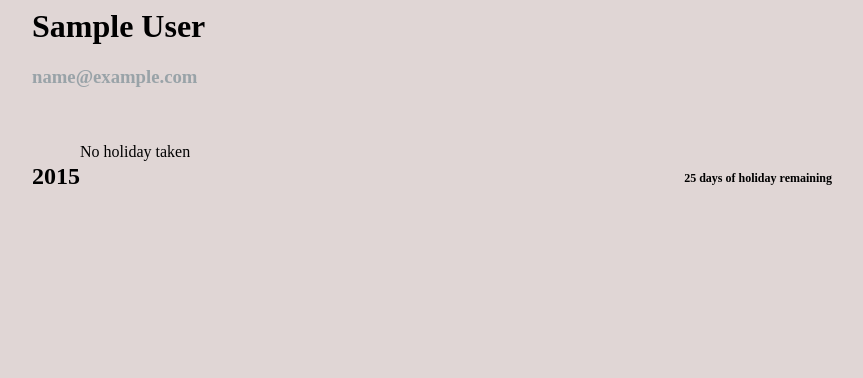
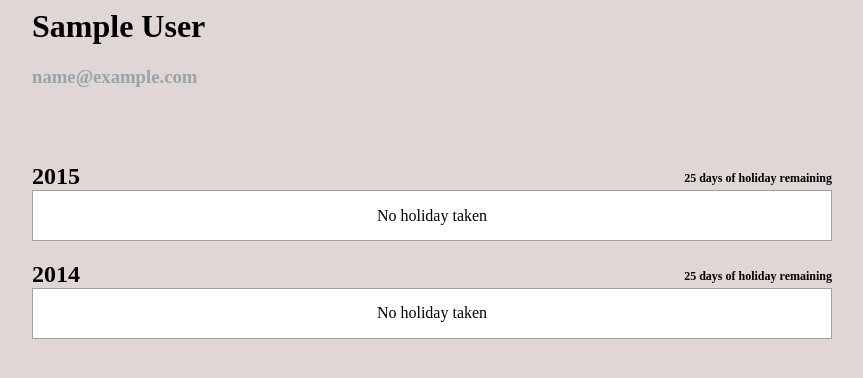
Before and after one commit to matt-leach/django-holidays, a Django app: page / in a window 1280 px wide. Shown: the top 378 px of the page, without its empty margins (208-1071 px from the left). Run offline with Django 3.2, Linux system fonts and the light colour scheme; the visitor is signed in with stand-in values (Sample User, id 1); data that the repository does not hold is empty.

Commit message:
adding filter by year template tag

```diff
--- a/holidays/core/templates/core/home.html
+++ b/holidays/core/templates/core/home.html
@@ -10,15 +10,18 @@
 
 <div>
 
-	{% if not user.holidays.all %}
-		No holiday taken
-	{% endif %}
 
-	{% include "holidays/holidayTable.html" %}
 
+	{% with year=2015 %}
+		{% include "holidays/holidayTable.html" %}
+	{% endwith %}
+</div>
+<div>
+	{% with year=2014 %}
+		{% include "holidays/holidayTable.html" %}
+	{% endwith %}
 </div>
 
 
 
-
 {% endblock %}
--- a/holidays/holidays/templates/holidays/holidayTable.html
+++ b/holidays/holidays/templates/holidays/holidayTable.html
@@ -1,10 +1,10 @@
 {% load holiday_utils %}
 
-<h2 class="holidaysYear">2015</h2>
-<h6 class="holidaysRemaining">{{ user|holidays_remaining:2014 }} days of holiday remaining</h6>
+<h2 class="holidaysYear">{{ year }}</h2>
+<h6 class="holidaysRemaining">{{ user|holidays_remaining:year }} days of holiday remaining</h6>
 
 <table class="holidaysTable">
-	{% for holiday in user.holidays.all %}
+	{% for holiday in user.holidays.all|by_year:year %}
 		<tr>
 			<td class="holidaysDate">{{ holiday.start_date }} - {{ holiday.end_date }}</td>
 			<td class="holidaysApproval">
@@ -18,5 +18,9 @@
 				{% endif %}
 			</td>
 		</tr>
+	{% empty %}
+		<tr>
+			<td>No holiday taken</td>
+		</tr>
 	{% endfor %}
 </table>
--- a/holidays/holidays/templatetags/holiday_utils.py
+++ b/holidays/holidays/templatetags/holiday_utils.py
@@ -8,3 +8,7 @@ register = template.Library()
 @register.filter
 def holidays_remaining(user, year):
     return holidays_remaining_fn(user, year)
+
+@register.filter
+def by_year(hols_qs, year):
+    return hols_qs.filter(start_date__year=year)
```
